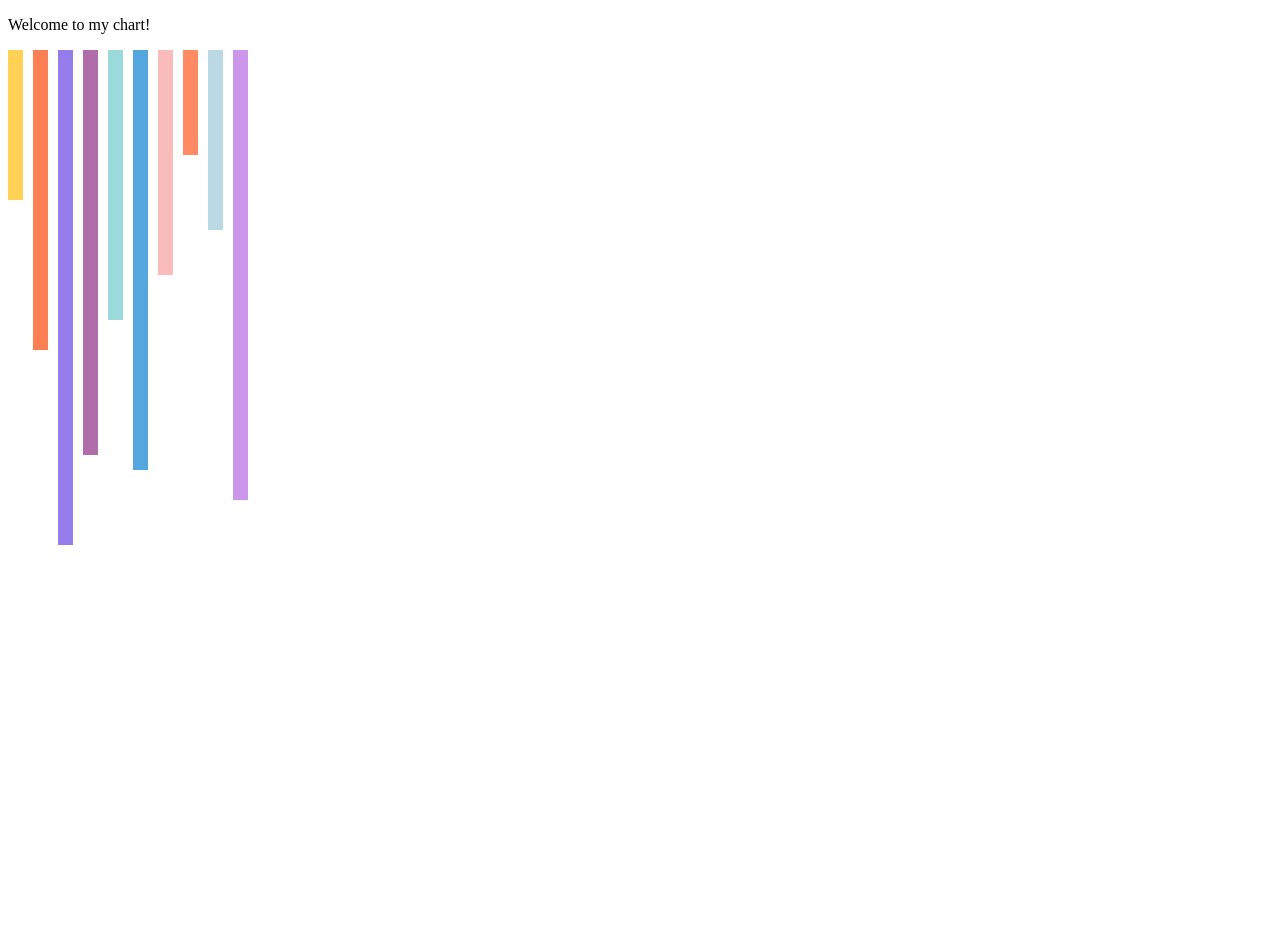
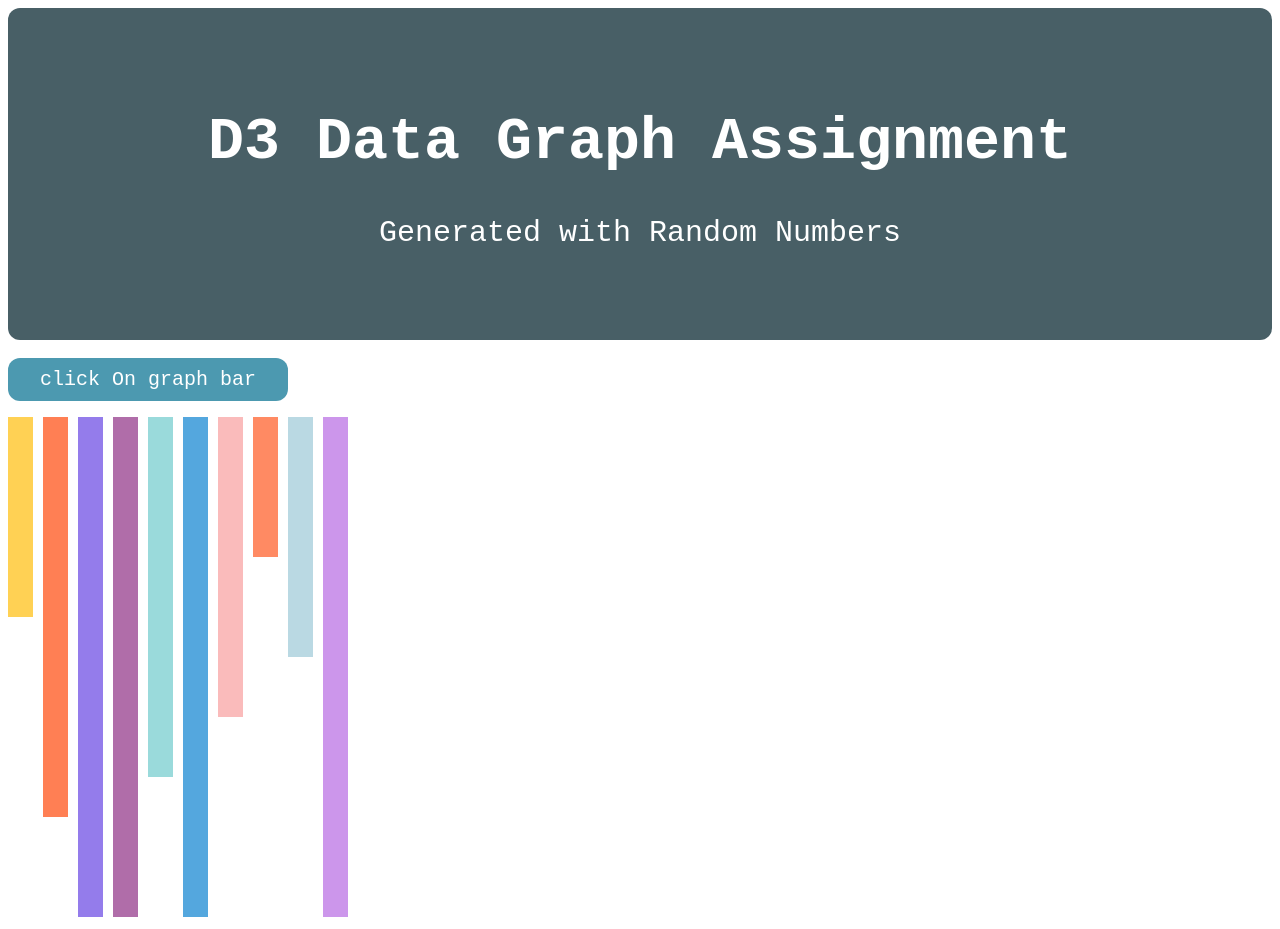
Before and after one commit to Sara-Anders/Practice-with-D3, a plain HTML site: page index.html in a window 1280 px wide. Before the commit the page ends 800 px from the top, so only its background shows below. Drawn offline with nearby package versions, Linux system fonts and the light colour scheme; a web font is replaced by a local one.

Commit message:
added css for banner, added title, button in own <p> font changed, color added to banner

```diff
--- a/data.json
+++ b/data.json
@@ -7,46 +7,55 @@
     {
     "object1": "20",
     "object2": "#ff7f54",
+    "object3": "#ffedf2",
     "words": "Shiny Data"
   },
     {
     "object1": "33",
     "object2": "#947ceb",
+    "object3": "#ffedf2",
     "words": "Whoa"
   },
     {
     "object1": "27",
     "object2": "#b06da9",
+    "object3": "#ffedf2",
     "words": "Cool beans"
   },
     {
     "object1": "18",
     "object2": "#9adadb",
+    "object3": "#ffedf2",
     "words": "Yabba-Dabba-Do"
   },
     {
     "object1": "28",
     "object2": "#54a7de",
+    "object3": "#ffedf2",
     "words": "Plus, look at this!"
   },
     {
     "object1": "15",
     "object2": "#fabbbb",
+    "object3": "#ffedf2",
     "words": "BOOM!"
   },
     {
     "object1": "7",
     "object2": "#ff8a63",
+    "object3": "#ffedf2",
     "words": "It's so Sparkley"
   },
     {
     "object1": "12",
     "object2": "#bad9e3",
+    "object3": "#ffedf2",
     "words": "LOUD NOISES"
   },
     {
     "object1": "30",
     "object2": "#cc96eb",
+    "object3": "#ffedf2",
     "words": "Tah-DAAAAAAh"
   }
 ]
--- a/index.html
+++ b/index.html
@@ -4,23 +4,72 @@
      and create any other files, if any, required for the assignment.
      When you are done, be certain to submit the assignment in both Repl.it and Canvas to be graded. -->
 <html>
+
 <head>
 	<meta charset="utf-8">
 	<meta name="viewport" content="width=device-width">
 	<title>CS50C Week12</title>
 	<!-- load d3-->
-    <script src="https://d3js.org/d3.v6.min.js"></script>
+	<script src="https://d3js.org/d3.v6.min.js">
+
+	</script>
+	<!--google fonts -->
+	<link rel="preconnect" href="https://fonts.googleapis.com">
+<link rel="preconnect" href="https://fonts.gstatic.com" crossorigin>
+<link href="https://fonts.googleapis.com/css2?family=Nanum+Gothic+Coding&display=swap" rel="stylesheet">
 	<style>
-#message{
+		#button1 {
+			background-color: #4c99b0;
+			border: none;
+			color: white;
+			padding: 10px 32px;
+			text-align: center;
+			text-decoration: none;
+			display: inline-block;
+			font-size: 20px;
+			margin: auto;
+			transition-duration: 0.4s;
+			cursor: pointer;
+			font-family: 'Nanum Gothic Coding', monospace;
+			border-radius: 12px;
+		}
 
+		#button1:hover {
+			background-color: #9eddf0;
+			color: black;
+		}
+
+
+
+    .header {
+  padding: 60px;
+  text-align: center;
+  background: #485f66;
+  color: white;
+  font-size: 30px;
+  border-radius: 12px;
+  font-family: 'Nanum Gothic Coding', monospace;
             }
 	</style>
 
 </head>
+
 <body>
+	<div class="header">
+  <h1>D3 Data Graph Assignment</h1>
+  <p>Generated with Random Numbers</p>
+</div>
 
-    <p id= "message" >Welcome to my chart!</p>
+<br>
 
-    <script src="script.js"></script>
+
+	<p id="button1">click On graph bar</p>
+
+	<p id="message"></p>
+
+	<script src="script.js">
+
+	</script>
 </body>
+
 </html>
--- a/script.js
+++ b/script.js
@@ -28,19 +28,28 @@ d3.json('data.json').then(
       return b.object2;
     })
       .attr("y", 0)
-      .attr("width", 15)
+      .attr("width", 25)
       .attr("x", function (b, i) {
-        return i * 25;
+        return i * 35;
       })
 
       .attr("height", function (b) {
-        return b.object1 * 15;
+        return b.object1 * 20;
       })
 
       .attr("data-obj1", function (b) {
         return b.words;
       })
       .on("click", barClick);
+
+      //hover change color
+
+      attr("data-obj3", function (b) {
+        return b.object3;
+      })
+      .on("mouseover", barHover);
+
+
 
   }
 );
@@ -49,7 +58,15 @@ d3.json('data.json').then(
 //function runs when user clicks rect in graph from d3 svg
 function barClick(d3clickObject) {
 
-  document.getElementById("message").innerHTML = d3clickObject.target.dataset.obj1;
+  document.getElementById("button1").innerHTML = d3clickObject.target.dataset.obj1;
+}
+
+//hover change color
+
+function barHover(d3HoverObject) {
+
+  d3.select(this)
+  .style("data-obj3", "#ffedf2");
 }
 
 
```
Lines whose indentation alone changed are shown as unchanged.
